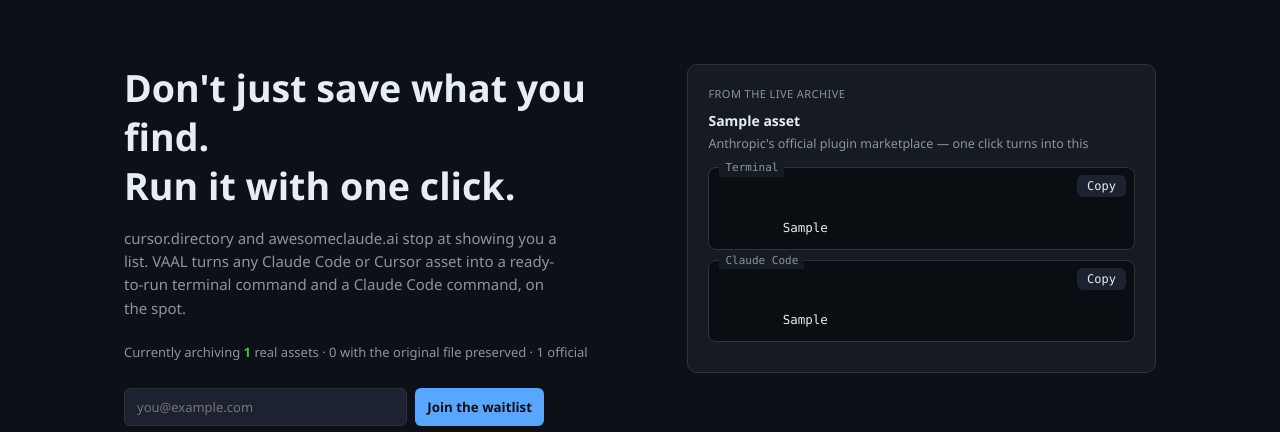
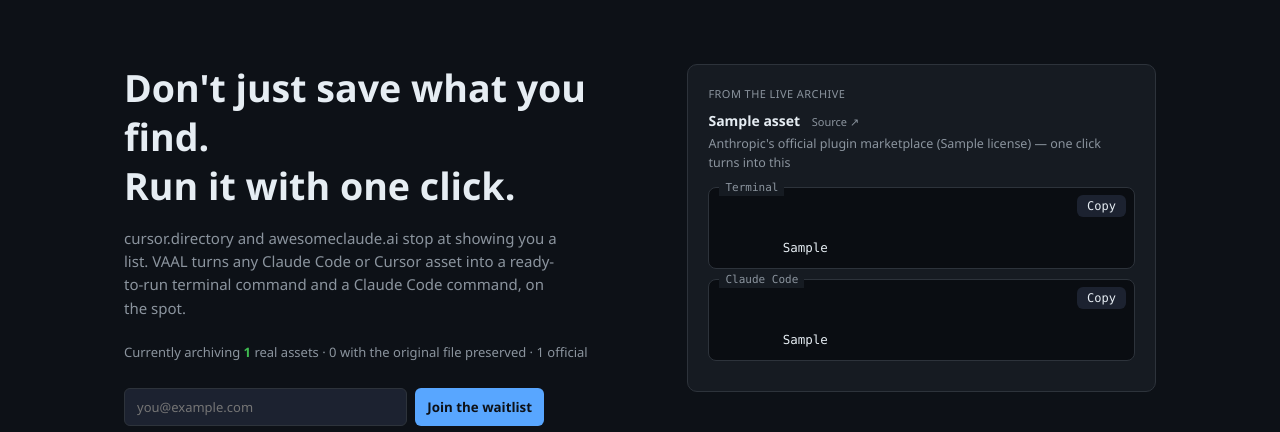
Before and after one commit to ngnl-yzh/VAAL, a Flask app: page / in a window 1280 px wide. Shown: the part 59-491 px from the top of the page. Run offline with Flask 3, Linux system fonts and the light colour scheme; tables that the repository leaves empty hold one stand-in row (values such as "Sample post").

Commit message:
랜딩 데모 카드에 출처 링크·라이선스 표시 추가 (18장 출처 표시 규칙)

```diff
--- a/app.py
+++ b/app.py
@@ -91,7 +91,8 @@ def landing():
                           "WHERE is_official = 1").fetchone()["n"]
     # 데모용 실행 예시 — 공식·허용 라이선스·실행 템플릿이 실제로 있는 자산 중 트렌드 1위
     demo = db.execute(
-        "SELECT title, type, description, terminal_template, claude_code_template "
+        "SELECT title, type, description, terminal_template, claude_code_template, "
+        "       source_url, repo_full_name, license "
         "FROM assets WHERE is_official = 1 AND terminal_template != '' "
         "AND claude_code_template != '' ORDER BY trend_score DESC LIMIT 1"
     ).fetchone()
--- a/templates/landing.html
+++ b/templates/landing.html
@@ -58,6 +58,8 @@ main{max-width:1080px;margin:0 auto;padding:0 24px}
 .demo-label{font-size:11px;color:var(--dim);text-transform:uppercase;
   letter-spacing:.04em;margin-bottom:8px}
 .demo-title{font-size:14px;font-weight:600;margin-bottom:2px}
+.demo-source{font-size:11px;font-weight:400;color:var(--dim);margin-left:8px}
+.demo-source:hover{color:var(--accent)}
 .demo-desc{font-size:12.5px;color:var(--dim);margin-bottom:14px}
 .cmdbox{position:relative;background:#0a0d12;border:1px solid var(--line);
   border-radius:var(--radius-sm);padding:11px 90px 11px 13px;
@@ -149,12 +151,14 @@ footer p{margin-bottom:4px}
     <div class="demo-card">
       {% if lang == 'en' %}
       <div class="demo-label">From the live archive</div>
-      <div class="demo-title">{{ demo.title }}</div>
-      <div class="demo-desc">Anthropic's official plugin marketplace — one click turns into this</div>
+      <div class="demo-title">{{ demo.title }}
+        <a href="{{ demo.source_url }}" target="_blank" rel="noopener" class="demo-source">Source ↗</a></div>
+      <div class="demo-desc">Anthropic's official plugin marketplace ({{ demo.license }} license) — one click turns into this</div>
       {% else %}
       <div class="demo-label">실제 아카이브에서</div>
-      <div class="demo-title">{{ demo.title }}</div>
-      <div class="demo-desc">Anthropic 공식 플러그인 마켓플레이스 — 클릭 한 번으로 아래처럼 변환됩니다</div>
+      <div class="demo-title">{{ demo.title }}
+        <a href="{{ demo.source_url }}" target="_blank" rel="noopener" class="demo-source">출처 ↗</a></div>
+      <div class="demo-desc">Anthropic 공식 플러그인 마켓플레이스 ({{ demo.license }} 라이선스) — 클릭 한 번으로 아래처럼 변환됩니다</div>
       {% endif %}
 
       <div class="cmdbox"><span class="lab">{{ 'Terminal' if lang == 'en' else '터미널' }}</span>
```
Also changed, not shown: .impeccable/config.json.
